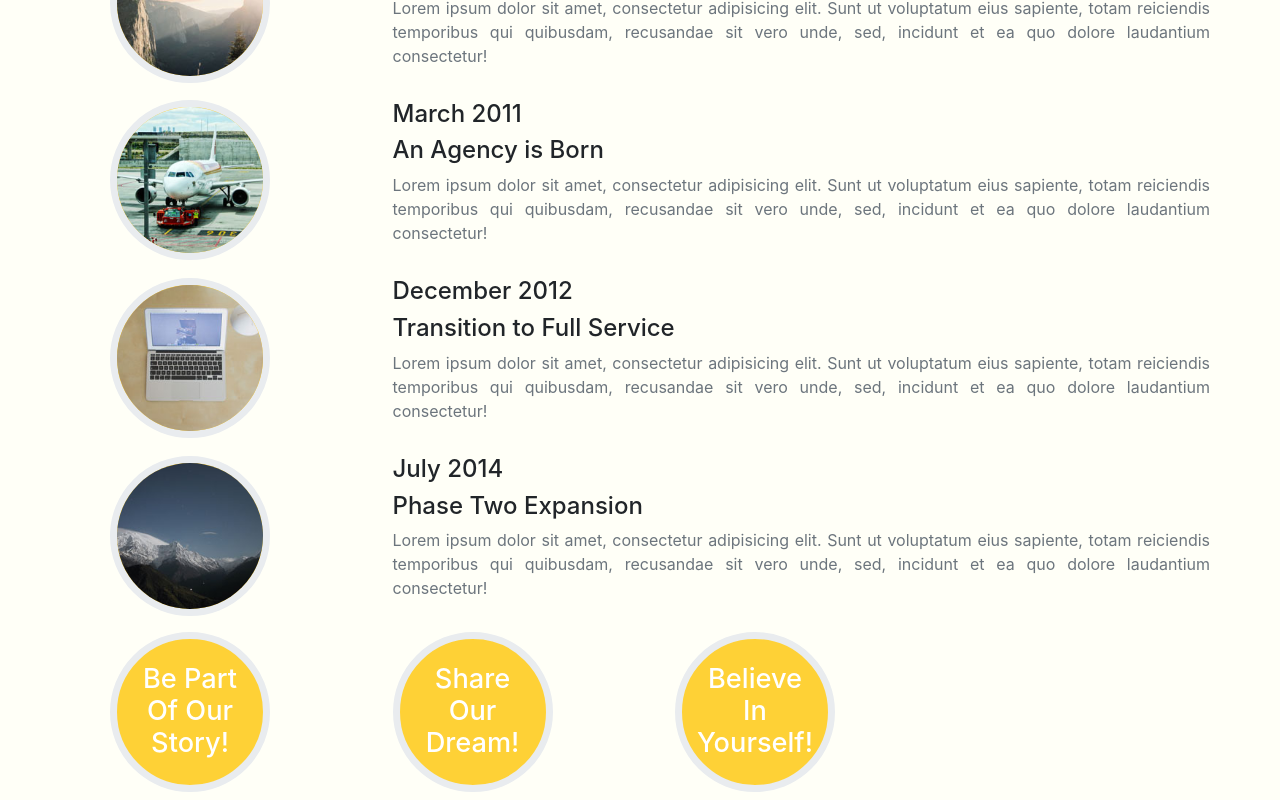
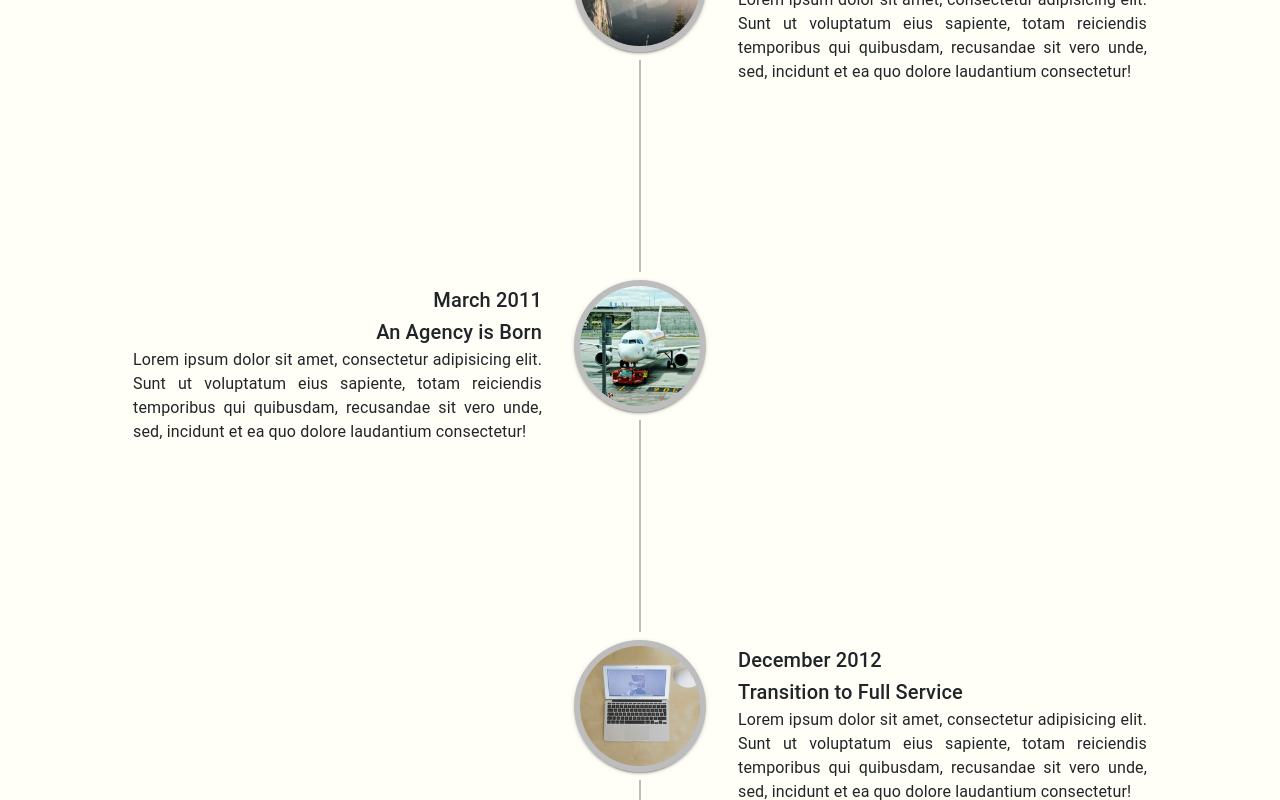
Before and after one commit to ikReza/office-studio, a React (Create React App) app: page / in a window 1280 px wide. Shown: the part 2520-3320 px from the top of the page. Built offline with nearby package versions, Linux system fonts and the light colour scheme.

Commit message:
material-ui timeline added

```diff
--- a/package.json
+++ b/package.json
@@ -3,6 +3,8 @@
   "version": "0.1.0",
   "private": true,
   "dependencies": {
+    "@material-ui/core": "^4.11.0",
+    "@material-ui/lab": "^4.0.0-alpha.56",
     "@testing-library/jest-dom": "^4.2.4",
     "@testing-library/react": "^9.5.0",
     "@testing-library/user-event": "^7.2.1",
--- a/src/components/About.jsx
+++ b/src/components/About.jsx
@@ -1,29 +1,42 @@
 import React from "react";
+import {
+  Timeline,
+  TimelineItem,
+  TimelineSeparator,
+  TimelineConnector,
+  TimelineContent,
+  TimelineDot,
+} from "@material-ui/lab";
+import { Typography, Box, Hidden } from "@material-ui/core";
+import { makeStyles } from "@material-ui/core/styles";
 
-const journey = [
-  {
-    image: "images/1.jpg",
-    year: "2009-2011",
-    title: "Our Humble Beginings",
+import { journey } from "./project";
+
+const useStyles = makeStyles((theme) => ({
+  paper: {
+    padding: "6px 16px",
   },
-  {
-    image: "images/2.jpg",
-    year: "March 2011",
-    title: "An Agency is Born",
+  pic: {
+    borderRadius: "50%",
+    height: "120px",
+    width: "120px",
   },
-  {
-    image: "images/3.jpg",
-    year: "December 2012",
-    title: "Transition to Full Service",
+  box: {
+    borderRadius: "50%",
+    height: "120px",
+    width: "120px",
+    display: "flex",
+    alignItems: "center",
+    justifyContent: "center",
+    backgroundColor: "#fed136",
   },
-  {
-    image: "images/4.jpg",
-    year: "July 2014",
-    title: "Phase Two Expansion",
+  timeItem: {
+    minHeight: "45vh",
   },
-];
+}));
 
 const About = () => {
+  const classes = useStyles();
   return (
     <div className="container">
       <div className="row">
@@ -34,6 +47,51 @@ const About = () => {
           </h3>
         </div>
       </div>
+      <Hidden smDown>
+        <Timeline align="alternate">
+          {journey.map((j, i) => (
+            <TimelineItem key={i} className={classes.timeItem}>
+              <TimelineSeparator>
+                <TimelineDot>
+                  <img className={classes.pic} src={j.image} alt={j.title} />
+                </TimelineDot>
+                <TimelineConnector />
+              </TimelineSeparator>
+              <TimelineContent>
+                <Box className={classes.paper}>
+                  <Typography variant="h6" component="h1">
+                    {j.year}
+                  </Typography>
+                  <Typography variant="h6" component="h1">
+                    {j.title}
+                  </Typography>
+                  <Typography style={{ textAlign: "justify" }}>
+                    Lorem ipsum dolor sit amet, consectetur adipisicing elit.
+                    Sunt ut voluptatum eius sapiente, totam reiciendis
+                    temporibus qui quibusdam, recusandae sit vero unde, sed,
+                    incidunt et ea quo dolore laudantium consectetur!
+                  </Typography>
+                </Box>
+              </TimelineContent>
+            </TimelineItem>
+          ))}
+          <TimelineItem>
+            <TimelineSeparator>
+              <TimelineDot>
+                <Box className={classes.box}>
+                  <Typography align="center" variant="h6">
+                    Be Part <br />
+                    of Our <br />
+                    Story
+                  </Typography>
+                </Box>
+              </TimelineDot>
+            </TimelineSeparator>
+            <TimelineContent></TimelineContent>
+          </TimelineItem>
+        </Timeline>
+      </Hidden>
+      <Hidden mdUp>
         <div className="row">
           <ul className="timeline">
             {journey.map((go, i) => (
@@ -57,9 +115,10 @@ const About = () => {
                       <div className="timeline-body">
                         <p className="text-muted text-justify">
                           Lorem ipsum dolor sit amet, consectetur adipisicing
-                        elit. Sunt ut voluptatum eius sapiente, totam reiciendis
-                        temporibus qui quibusdam, recusandae sit vero unde, sed,
-                        incidunt et ea quo dolore laudantium consectetur!
+                          elit. Sunt ut voluptatum eius sapiente, totam
+                          reiciendis temporibus qui quibusdam, recusandae sit
+                          vero unde, sed, incidunt et ea quo dolore laudantium
+                          consectetur!
                         </p>
                       </div>
                     </div>
@@ -80,32 +139,11 @@ const About = () => {
                     </h4>
                   </div>
                 </div>
-              <div className="col col-sm-4 col-md-3">
-                <div className="timeline-image">
-                  <h4>
-                    Share
-                    <br />
-                    Our
-                    <br />
-                    Dream!
-                  </h4>
-                </div>
-              </div>
-              <div className="col-4 col-sm col-md-5">
-                <div className="timeline-image">
-                  <h4>
-                    Believe
-                    <br />
-                    In
-                    <br />
-                    Yourself!
-                  </h4>
-                </div>
-              </div>
               </div>
             </li>
           </ul>
         </div>
+      </Hidden>
     </div>
   );
 };
--- /dev/null
+++ b/src/components/project.js
@@ -0,0 +1,22 @@
+export const journey = [
+  {
+    image: "images/1.jpg",
+    year: "2009-2011",
+    title: "Our Humble Beginings",
+  },
+  {
+    image: "images/2.jpg",
+    year: "March 2011",
+    title: "An Agency is Born",
+  },
+  {
+    image: "images/3.jpg",
+    year: "December 2012",
+    title: "Transition to Full Service",
+  },
+  {
+    image: "images/4.jpg",
+    year: "July 2014",
+    title: "Phase Two Expansion",
+  },
+];
--- a/src/components/styles/_about.scss
+++ b/src/components/styles/_about.scss
@@ -1,6 +1,6 @@
 .timeline-image {
-  width: 10rem;
-  height: 10rem;
+  width: 8rem;
+  height: 8rem;
   padding: auto 1rem;
   text-align: center;
   color: white;
@@ -26,8 +26,8 @@
 
 @media screen and (max-width: 480px) {
   .timeline-image {
-    width: 6rem;
-    height: 6rem;
+    width: 4rem;
+    height: 4rem;
     h4 {
       font-size: 1rem;
       line-height: 1rem;
```
Also changed, not shown: 1 other file (tests, documents, lock files or other folders). Lines whose indentation alone changed are shown as unchanged.
